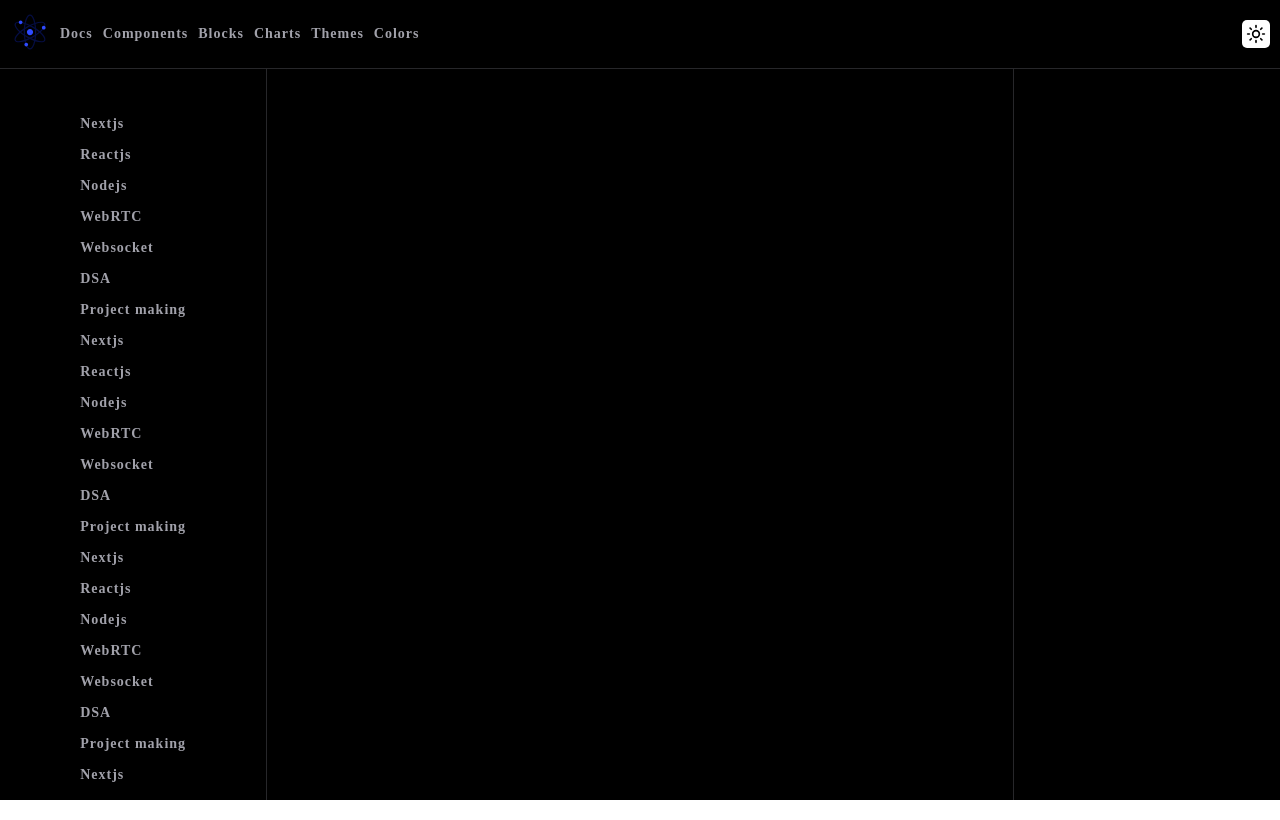
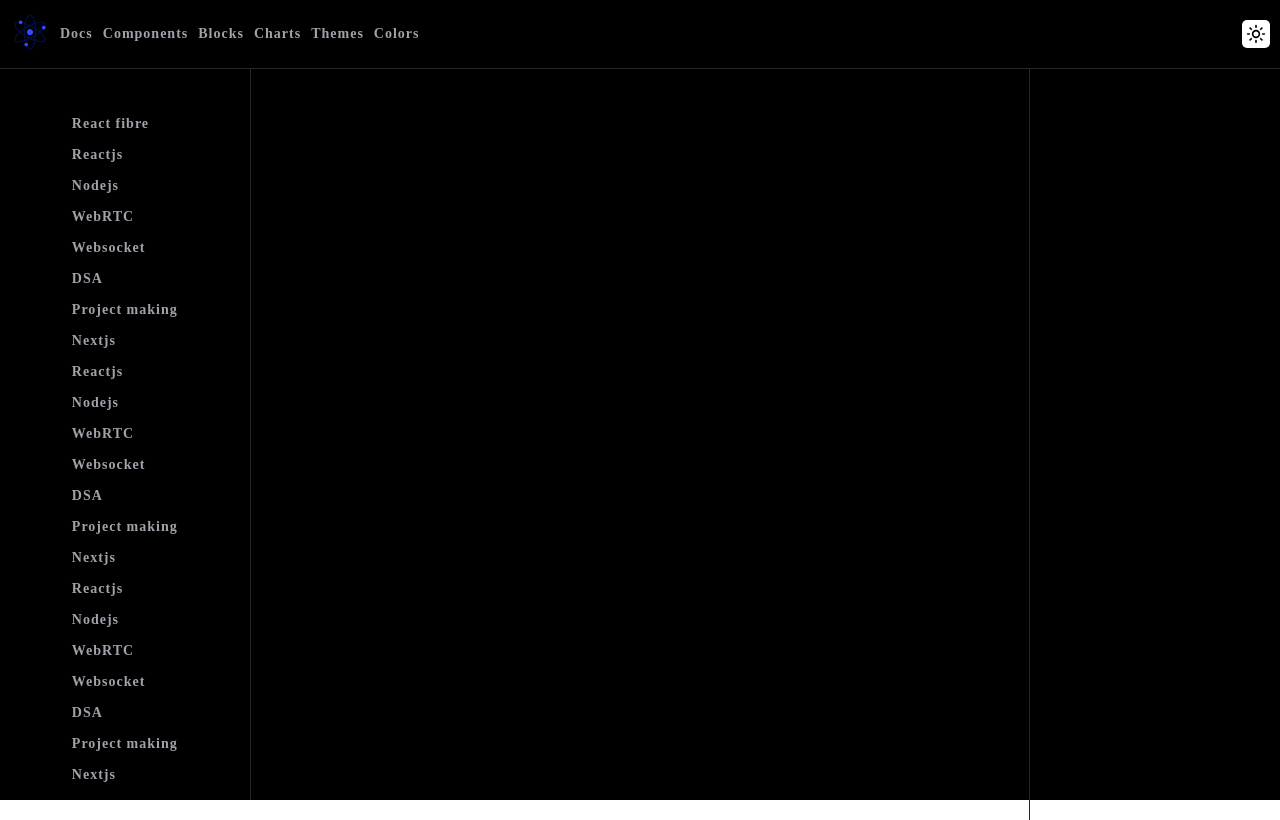
Before and after one commit to prajjwalhacker/beautiful-layout, a Next.js app: page /dashboard/1 in a window 1280 px wide. Built offline with nearby package versions, Linux system fonts and the light colour scheme.

Commit message:
content reusable componennt creation

```diff
--- /dev/null
+++ b/src/app/components/ContentComponent.tsx
@@ -0,0 +1,16 @@
+import React from 'react'
+
+function ContentComponent({ heading,children }: { heading: string, children: React.ReactNode }) {
+  return (
+    <div className='content-component'>
+        {!!heading && <h1 className='content-component-header'>
+           {heading}
+        </h1>}
+        {!!children && <div className='content-component-main'>
+           {children}
+        </div>}
+    </div>
+  )
+}
+
+export default ContentComponent
--- /dev/null
+++ b/src/app/components/ReactFibre.tsx
@@ -0,0 +1,9 @@
+import React from 'react'
+
+function ReactFibre() {
+  return (
+    <div>ReactFibre</div>
+  )
+}
+
+export default ReactFibre
--- a/src/app/dashboard/[id]/layout.tsx
+++ b/src/app/dashboard/[id]/layout.tsx
@@ -3,6 +3,7 @@ import '../../../app/globals.scss';
 import '../../styles/_dashboard.scss';
 import '../../styles/_navbar.scss';
 import '../../styles/_mode-toggle.scss';
+import '../../styles/_content-component.scss';
 import { ThemeProvider } from "@/app/components/ThemeProvider";
 
 export const metadata: Metadata = {
--- a/src/app/dashboard/[id]/page.tsx
+++ b/src/app/dashboard/[id]/page.tsx
@@ -2,16 +2,19 @@
 import Navbar from '@/app/components/Navbar';
 import React from 'react'
 import { useTheme } from 'next-themes';
-
+import ContentComponent from '@/app/components/ContentComponent';
+import { useState } from 'react';
+import ReactFibre from '@/app/components/ReactFibre';
 
 function Dashboard() {
 
   const {  theme } = useTheme()
 
+  const [heading,setHeading] = useState('');
 
   const topicsArr = [
       {
-         name: "Nextjs"
+         name: "React fibre"
       },
       {
          name: "Reactjs"
@@ -107,7 +110,9 @@ name: "Project making"
           <div className='dashboard-main-container-left-topic-lists'>
             {topicsArr.map((item, index) => {
               return (
-                <div className='dashboard-main-container-topic-element' key={index}>
+                <div className='dashboard-main-container-topic-element' key={index} onClick={() => {
+                   setHeading(item.name);
+                }}>
                   {item.name || ''}
                  </div>
                )
@@ -115,7 +120,9 @@ name: "Project making"
           </div>
         </div>
         <div className='dashboard-main-container-mid'>
-
+        <ContentComponent heading={heading}>
+        <ReactFibre/>
+        </ContentComponent>
         </div>
         <div className='dashboard-main-container-right'>
         </div>
--- /dev/null
+++ b/src/app/styles/_content-component.scss
@@ -0,0 +1,5 @@
+.content-component {
+    display: flex;
+    flex-direction: column;
+    gap: 24px;
+}
--- a/src/app/styles/_dashboard.scss
+++ b/src/app/styles/_dashboard.scss
@@ -57,6 +57,8 @@
         width: 70%;
         border-right: 0.5px solid hsl(var(--border));
         height: 100%;
+        padding-top: 20px;
+        padding-inline: 40px;
      }
      .dashboard-main-container-right {
          width: 25%;
```
